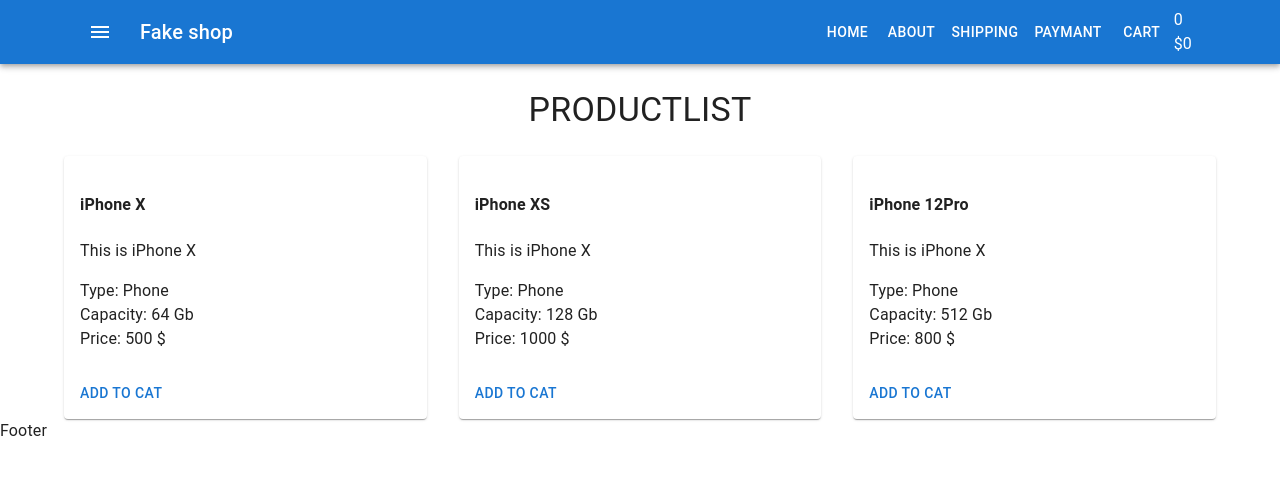
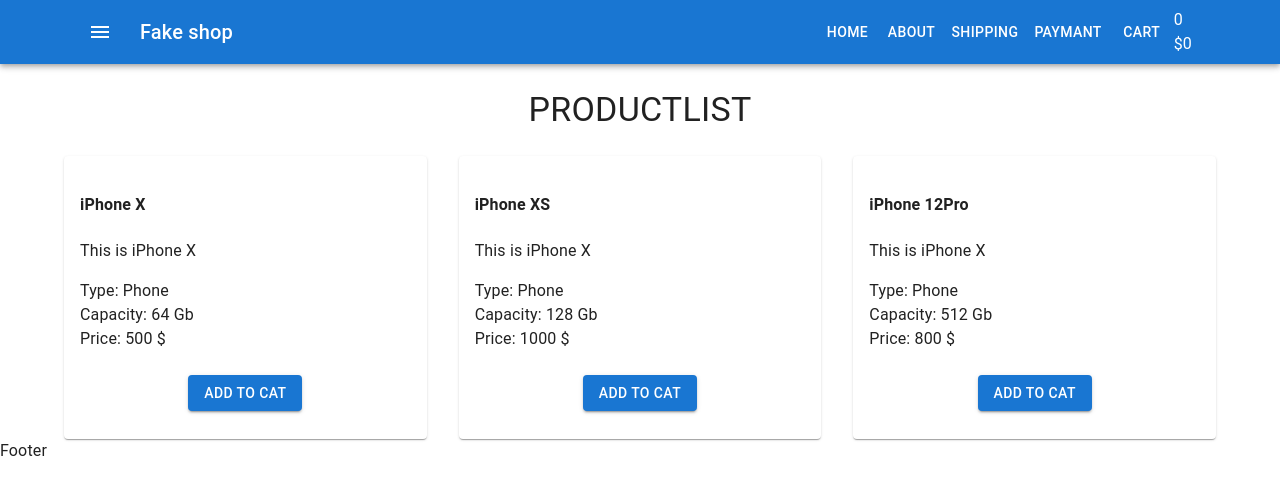
Before and after one commit to DenysShportun/react-fake-shop, a React (Create React App) app: page / in a window 1280 px wide. Shown: the top 494 px of the page. Built offline with nearby package versions, Linux system fonts and the light colour scheme.

Commit message:
add css for product

```diff
--- /dev/null
+++ b/src/components/Products/ProductListItems.css
@@ -0,0 +1,5 @@
+.btn-wrap {
+    display: flex;
+    justify-content: center;
+    margin-bottom: 20px;
+}
--- a/src/components/Products/ProductListItems.tsx
+++ b/src/components/Products/ProductListItems.tsx
@@ -1,5 +1,6 @@
 import React from 'react'
 import { Button, Card, CardActions, CardContent } from '@mui/material'
+import './ProductListItems.css'
 
 type Props = {
     name: string
@@ -19,8 +20,8 @@
                 <div>Capacity: {props.capacity} Gb</div>
                 <div>Price: {props.price} $</div>
             </CardContent>
-            <CardActions>
-                <Button>Add to cat</Button>
+            <CardActions className="btn-wrap">
+                <Button variant="contained">Add to cat</Button>
             </CardActions>
         </Card>
     )
```
